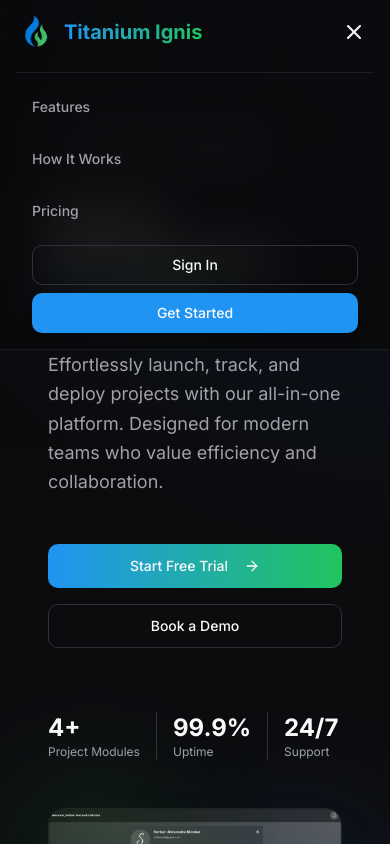
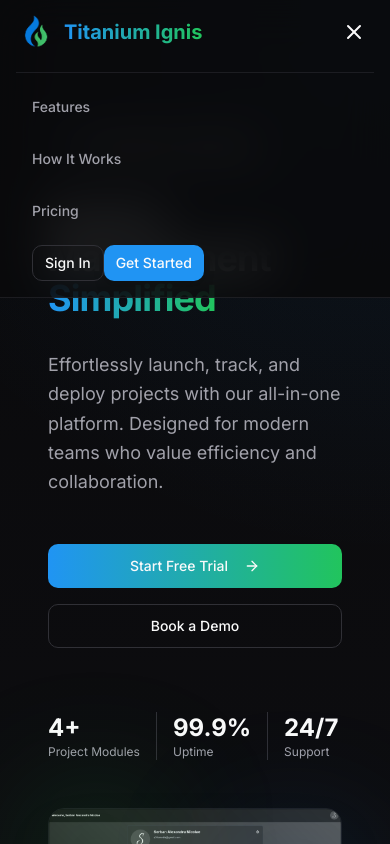
Before and after one commit to AALXX/TitaniumIgnis-MarketWebsite, a Next.js app: page / in a window 390 px wide. Both pictures are taken after a click on the button 354 px from the left and 32 px from the top of the page. Built offline with nearby package versions, Linux system fonts and the light colour scheme.

Commit message:
redeploy

```diff
--- a/src/features/navbar/Navbar.tsx
+++ b/src/features/navbar/Navbar.tsx
@@ -102,12 +102,16 @@ export const Navbar = ({ router, pathname }: NavbarProps) => {
                             Pricing
                         </button>
                         <div className="px-4 space-y-2">
-                            <Button variant="outline" className="w-full">
-                                Sign In
-                            </Button>
-                            <Button className="w-full" onClick={handleGetStarted}>
-                                Get Started
-                            </Button>
+                            <Link href="/platform-contact">
+                                <Button variant="outline" size="sm">
+                                    Sign In
+                                </Button>
+                            </Link>
+                            <Link href="/platform-contact">
+                                <Button size="sm" variant="default" onClick={handleGetStarted}>
+                                    Get Started
+                                </Button>
+                            </Link>
                         </div>
                     </div>
                 )}
```
